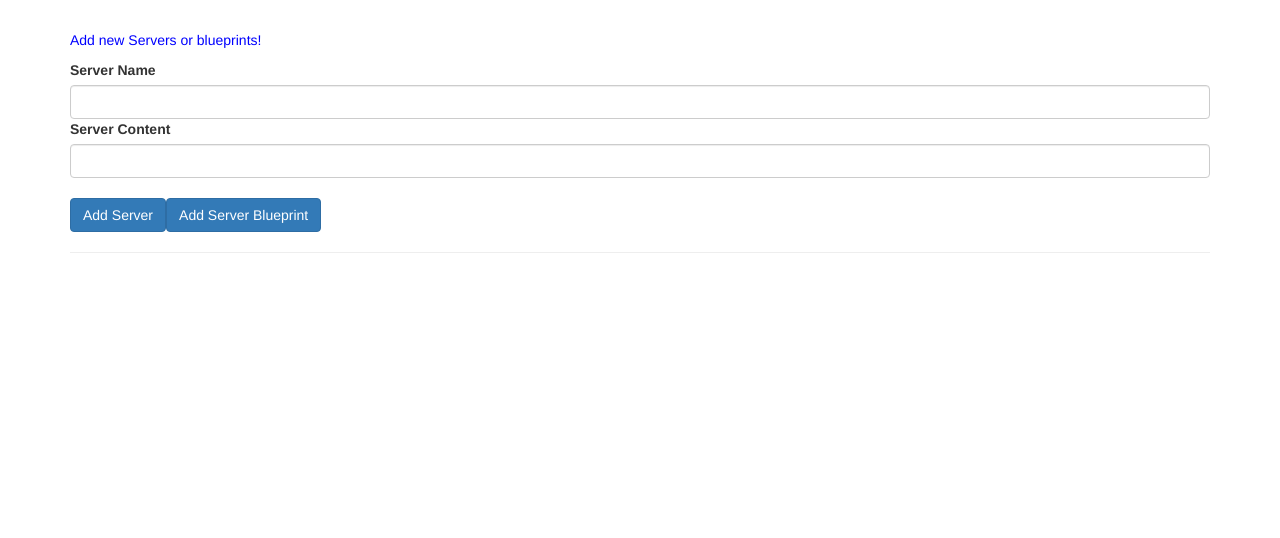
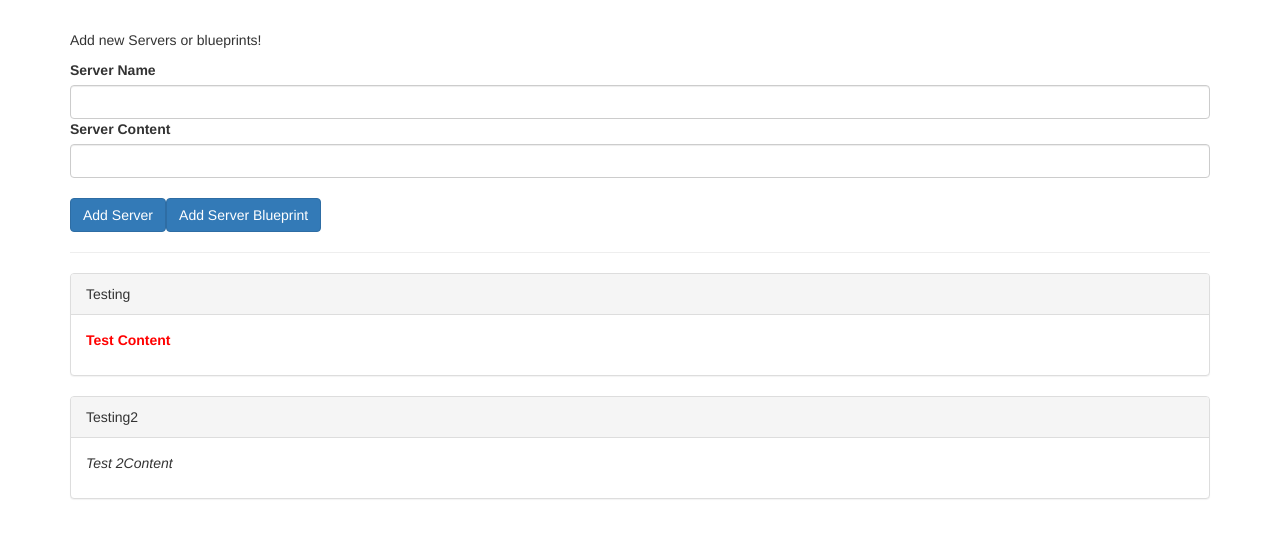
Before and after one commit to Ruturaj2003/Angular_Project, an Angular app: page / in a window 1280 px wide. Shown: the top 538 px of the page. Built offline with nearby package versions, Linux system fonts and the light colour scheme.

Commit message:
Add Data Binding Between App and App-server Component

```diff
--- a/src/app/app.component.html
+++ b/src/app/app.component.html
@@ -1,34 +1,13 @@
 <div class="container">
-  <div class="row">
-    <div class="col-xs-12">
-      <p>Add new Servers or blueprints!</p>
-      <label>Server Name</label>
-      <input type="text" class="form-control" [(ngModel)]="newServerName" />
-      <label>Server Content</label>
-      <input type="text" class="form-control" [(ngModel)]="newServerContent" />
-      <br />
-      <button class="btn btn-primary" (click)="onAddServer()">
-        Add Server
-      </button>
-      <button class="btn btn-primary" (click)="onAddBlueprint()">
-        Add Server Blueprint
-      </button>
-    </div>
-  </div>
+  <app-cockpit></app-cockpit>
   <hr />
   <div class="row">
     <div class="col-xs-12">
-      <div class="panel panel-default" *ngFor="let element of serverElements">
-        <div class="panel-heading">{{ element.name }}</div>
-        <div class="panel-body">
-          <p>
-            <strong *ngIf="element.type === 'server'" style="color: red">{{
-              element.content
-            }}</strong>
-            <em *ngIf="element.type === 'blueprint'">{{ element.content }}</em>
-          </p>
-        </div>
-      </div>
+      <!-- Here Data is sent to the child element via Property binding -->
+      <app-server-element
+        *ngFor="let serverElement of serverElements"
+        [srvElement]="serverElement"
+      ></app-server-element>
     </div>
   </div>
 </div>
--- a/src/app/app.component.ts
+++ b/src/app/app.component.ts
@@ -7,23 +7,16 @@ import { Component } from '@angular/core';
 })
 export class AppComponent {
   title = 'Angular_Project';
-  serverElements = [];
-  newServerName = '';
-  newServerContent = '';
-
-  onAddServer() {
-    this.serverElements.push({
+  serverElements = [
+    {
       type: 'server',
-      name: this.newServerName,
-      content: this.newServerContent,
-    });
-  }
-
-  onAddBlueprint() {
-    this.serverElements.push({
+      name: 'Testing',
+      content: 'Test Content',
+    },
+    {
       type: 'blueprint',
-      name: this.newServerName,
-      content: this.newServerContent,
-    });
-  }
+      name: 'Testing2',
+      content: 'Test 2Content',
+    },
+  ];
 }
--- a/src/app/app.module.ts
+++ b/src/app/app.module.ts
@@ -3,10 +3,12 @@ import { BrowserModule } from '@angular/platform-browser';
 import { FormsModule } from '@angular/forms';
 
 import { AppComponent } from './app.component';
-import { ServerComponent } from './server/server.component';
+
+import { CockpitComponent } from './cockpit/cockpit.component';
+import { ServerElementComponent } from './server-element/server-element.component';
 
 @NgModule({
-  declarations: [AppComponent, ServerComponent],
+  declarations: [AppComponent, CockpitComponent, ServerElementComponent],
   imports: [BrowserModule, FormsModule],
   providers: [],
   bootstrap: [AppComponent],
--- /dev/null
+++ b/src/app/cockpit/cockpit.component.html
@@ -0,0 +1,14 @@
+<div class="row">
+  <div class="col-xs-12">
+    <p>Add new Servers or blueprints!</p>
+    <label>Server Name</label>
+    <input type="text" class="form-control" [(ngModel)]="newServerName" />
+    <label>Server Content</label>
+    <input type="text" class="form-control" [(ngModel)]="newServerContent" />
+    <br />
+    <button class="btn btn-primary" (click)="onAddServer()">Add Server</button>
+    <button class="btn btn-primary" (click)="onAddBlueprint()">
+      Add Server Blueprint
+    </button>
+  </div>
+</div>
--- /dev/null
+++ b/src/app/cockpit/cockpit.component.ts
@@ -0,0 +1,28 @@
+import { Component } from '@angular/core';
+
+@Component({
+  selector: 'app-cockpit',
+  templateUrl: './cockpit.component.html',
+  styleUrl: './cockpit.component.css',
+})
+export class CockpitComponent {
+  serverElements;
+
+  newServerName = '';
+  newServerContent = '';
+  onAddServer() {
+    this.serverElements.push({
+      type: 'server',
+      name: this.newServerName,
+      content: this.newServerContent,
+    });
+  }
+
+  onAddBlueprint() {
+    this.serverElements.push({
+      type: 'blueprint',
+      name: this.newServerName,
+      content: this.newServerContent,
+    });
+  }
+}
--- /dev/null
+++ b/src/app/server-element/server-element.component.html
@@ -0,0 +1,11 @@
+<div class="panel panel-default">
+  <div class="panel-heading">{{ element.name }}</div>
+  <div class="panel-body">
+    <p>
+      <strong *ngIf="element.type === 'server'" style="color: red">{{
+        element.content
+      }}</strong>
+      <em *ngIf="element.type === 'blueprint'">{{ element.content }}</em>
+    </p>
+  </div>
+</div>
--- a/src/app/server/server.component.html
+++ /dev/null
@@ -1 +0,0 @@
-<p>server works!</p>
```
Also changed, not shown: src/app/server-element/server-element.component.ts (added, +15 -0 lines), src/app/server/server.component.ts (deleted, +0 -10 lines), src/app/cockpit/cockpit.component.css (added), src/app/server-element/server-element.component.css (added), 1 other file (tests, documents, lock files or other folders).
